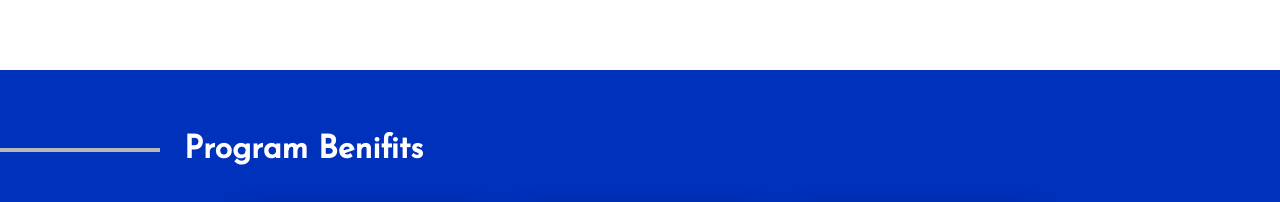
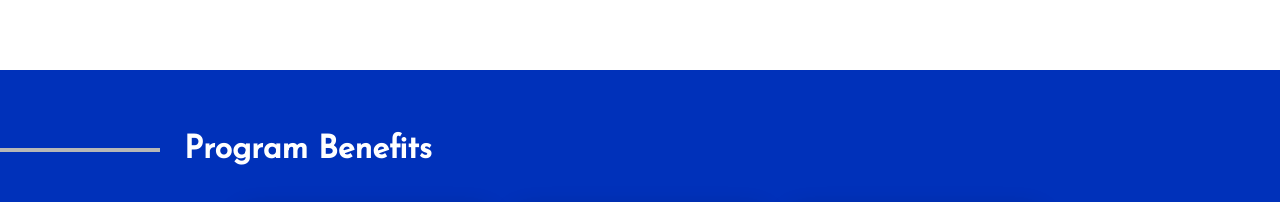
Before and after one commit to orionedutech/webiste-german-nursing, a React (Create React App) app: page / in a window 1280 px wide. Shown: the part 2760-2962 px from the top of the page. Built offline with nearby package versions, Linux system fonts and the light colour scheme.

Commit message:
spelling correct

```diff
--- a/src/Pages/Home/Home.jsx
+++ b/src/Pages/Home/Home.jsx
@@ -37,7 +37,7 @@ const Home = () => {
       />
       <ThreeCardSection title={"Eligibility"} data={programDetailsData} />
 
-      <OurOfferings title={"Program Benifits"} data={whatWeOfferData} />
+      <OurOfferings title={"Program Benefits"} data={whatWeOfferData} />
       {/* <SingleCardWithIcons title={"What We Offer"} data={whatWeOfferData} /> */}
 
       <ProgramFeesAndStructure
--- a/src/Pages/Home/data.js
+++ b/src/Pages/Home/data.js
@@ -73,7 +73,7 @@ export const programDetailsData = [
         data: ["€2,200 - €2,400 (INR 1.8 – 2 lac) per month"],
       },
       {
-        title: "Other Benifits",
+        title: "Other Benefits",
         data: [
           "Additional shift pay of €240",
           "After Professional Accreditation (Berufsanerkennung), candidates will receive bonus of around €1,500",
@@ -98,7 +98,7 @@ export const whatWeOfferData = [
         data: ["€2,200 - €2,400 (INR 1.8 – 2 lac) per month"],
       },
       {
-        title: "Other Benifits",
+        title: "Other Benefits",
         data: [
           "Additional shift pay of €240",
           "After Professional Accreditation (Berufsanerkennung), candidates will receive bonus of around €1,500",
```
